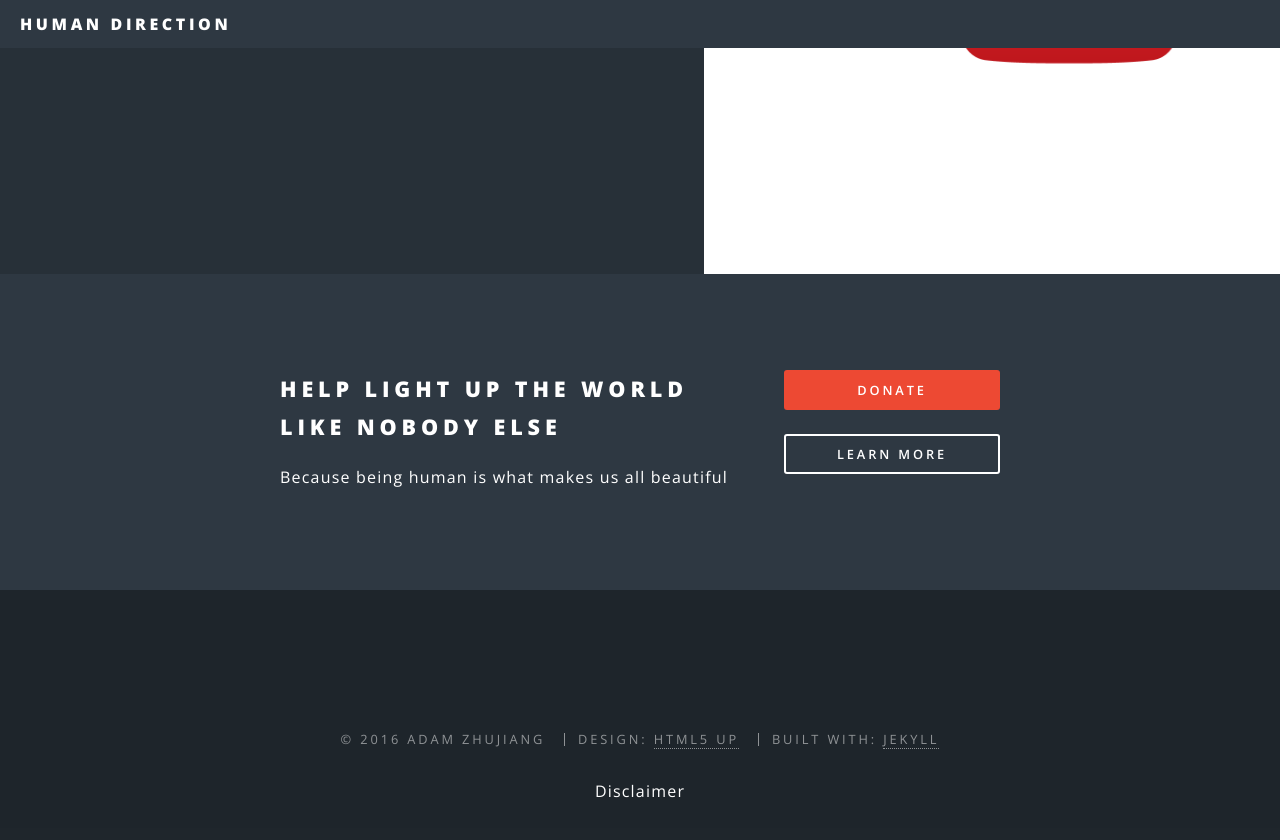
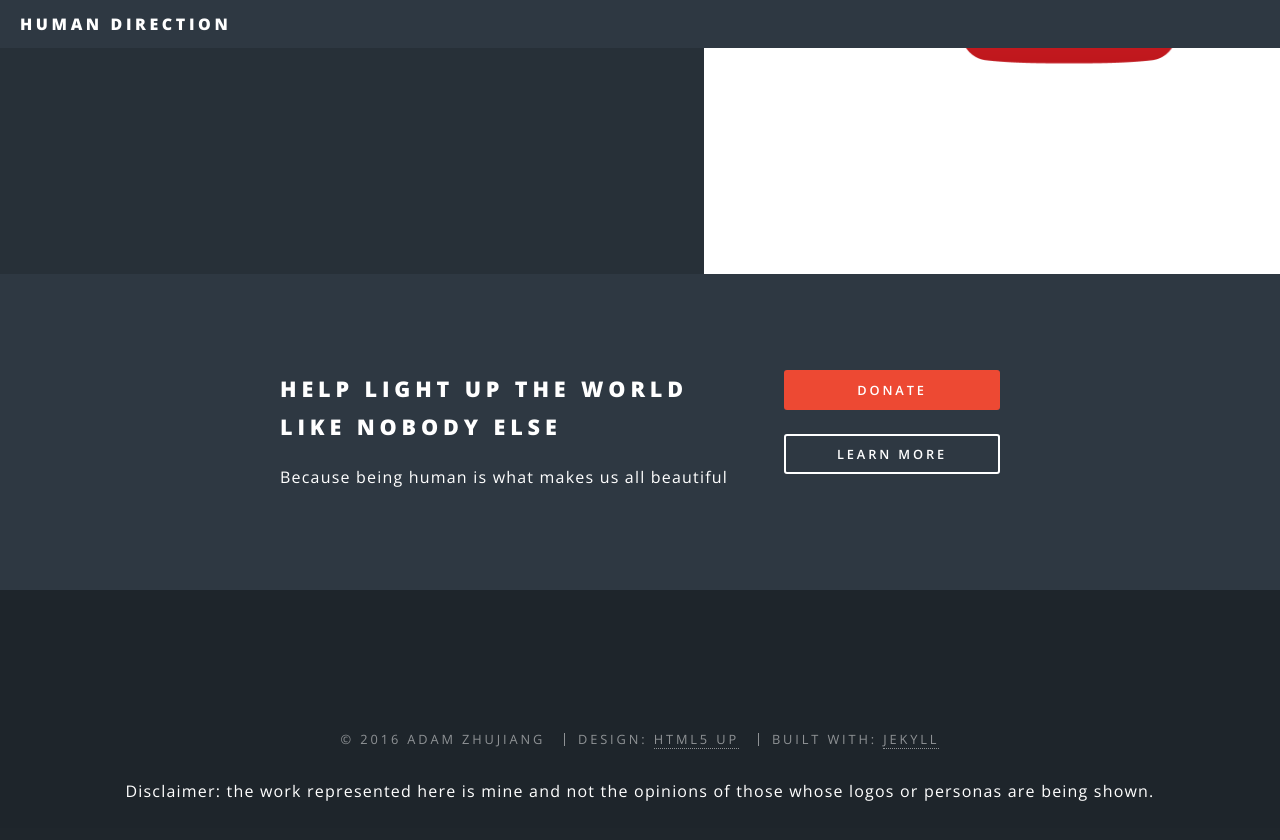
Before and after one commit to adamzhujiang/RBG, a Jekyll site: the page built from index.html, in a window 1280 px wide and 900 px high, scrolled down 2221 px. Shown: the top 840 px of the window. Built offline with Jekyll 4.4.1, drawn with Linux system fonts in a browser that asks for light colours.

Commit message:
changed footer

```diff
--- a/_includes/footer.html
+++ b/_includes/footer.html
@@ -25,6 +25,6 @@
     <li>Built with: <a href="http://jekyllrb.com" target="_blank">Jekyll</a></li>
   </ul>
   <p>
-    Disclaimer
+    Disclaimer: the work represented here is mine and not the opinions of those whose logos or personas are being shown.
   </p>
 </footer>
```
Also changed, not shown: _layouts/landing.html (+16 -4 lines).
